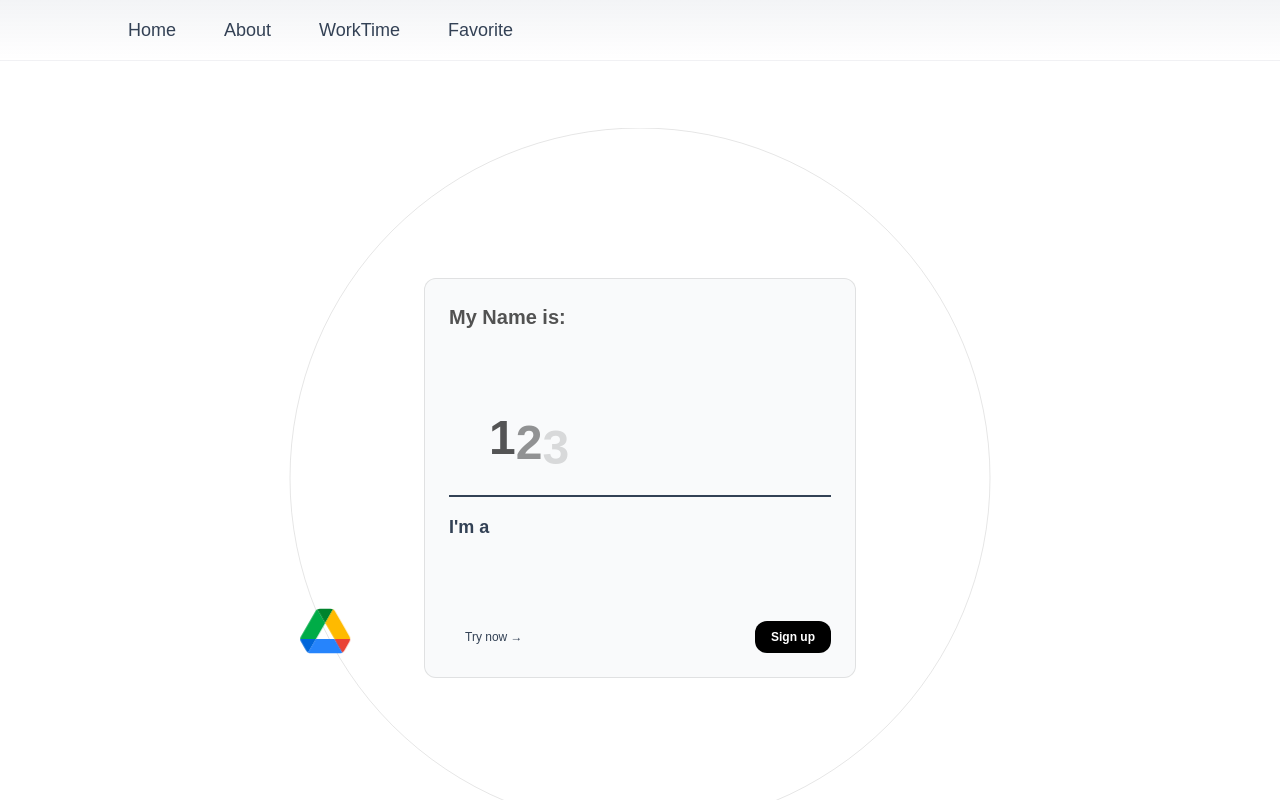
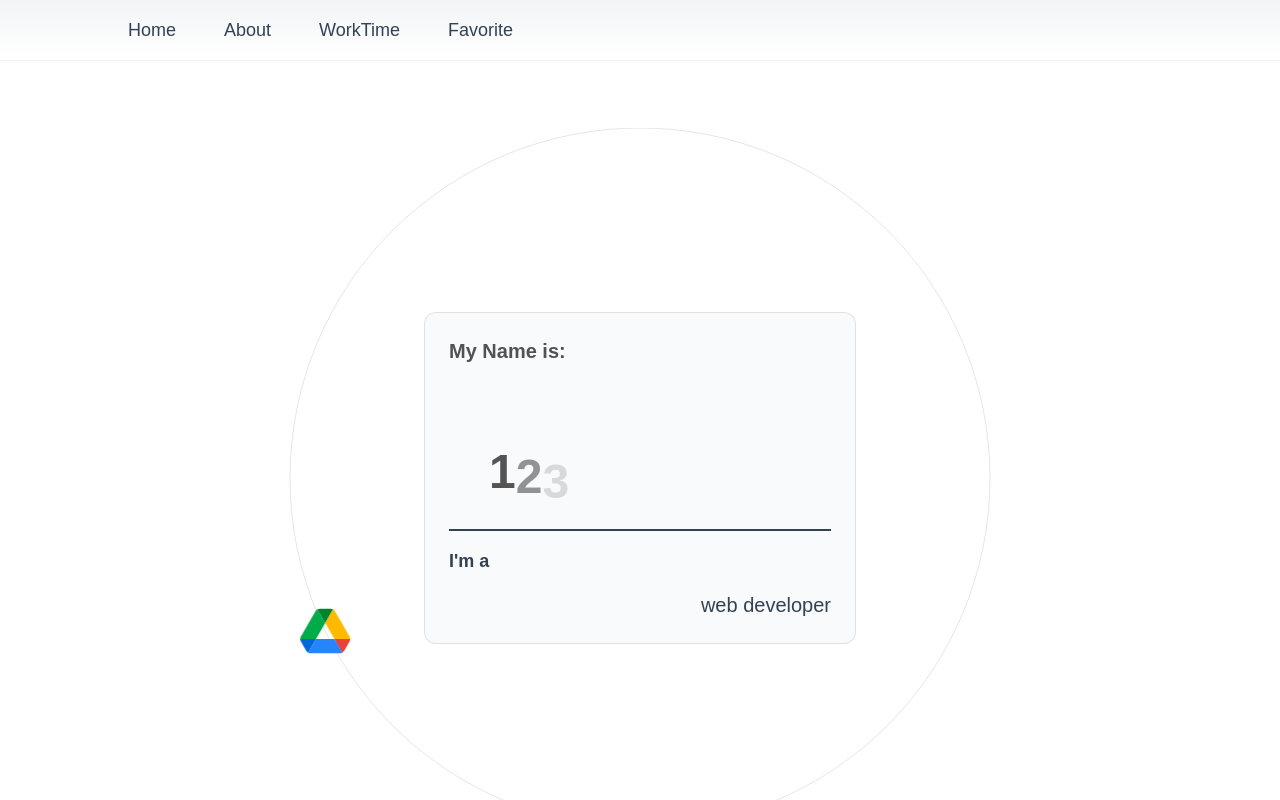
Before and after one commit to zhichifeng/zhichifeng.github.io, a Next.js app: page / in a window 1280 px wide. Shown: the top 800 px of the page. Built offline with nearby package versions, Linux system fonts and the light colour scheme.

Commit message:
1227test

```diff
--- a/app/about/page.js
+++ b/app/about/page.js
@@ -1,3 +1,3 @@
-export default function About() {
-    return <h1>About Us</h1>
-  }
+// export default function About() {
+//     return <h1>About Us</h1>
+//   }
--- a/app/page.js
+++ b/app/page.js
@@ -1,5 +1,4 @@
 import Image from "next/image";
-import Link from "next/link";
 import OrbitingCircles from "@/components/ui/orbiting-circles";
 import { CardBody, CardContainer, CardItem } from "@/components/ui/3d-card";
 import { HeroHighlight, Highlight } from "@/components/ui/hero-highlight";
@@ -101,27 +100,12 @@ export default function Home() {
               <div className="w-fit transition duration-200 ease-linear">
                 <p className="text-lg mb-4 text-start font-bold">I&apos;m a</p>
               </div>
-
+              <div className="text-right">
+                web developer
+              </div>
             </div>
           </CardItem>
-          <div className="flex justify-between items-center mt-20">
-            <CardItem
-              translateZ={20}
-              as={Link}
-              href="https://twitter.com/mannupaaji"
-              target="__blank"
-              className="px-4 py-2 rounded-xl text-xs font-normal dark:text-white"
-            >
-              Try now →
-            </CardItem>
-            <CardItem
-              translateZ={20}
-              as="button"
-              className="px-4 py-2 rounded-xl bg-black dark:bg-white dark:text-black text-white text-xs font-bold"
-            >
-              Sign up
-            </CardItem>
-          </div>
+
         </CardBody>
       </CardContainer> </div>
       <section id="about" className="w-full px-4 lg:px-16 xl:px-32 2xl:px-44 relative z-10 my-24 lg:my-32 lg:mt-64">
```
